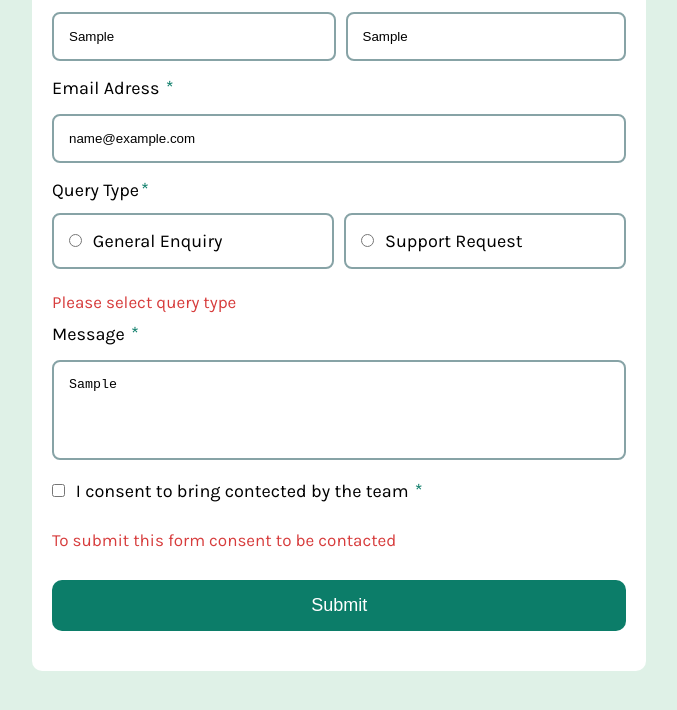
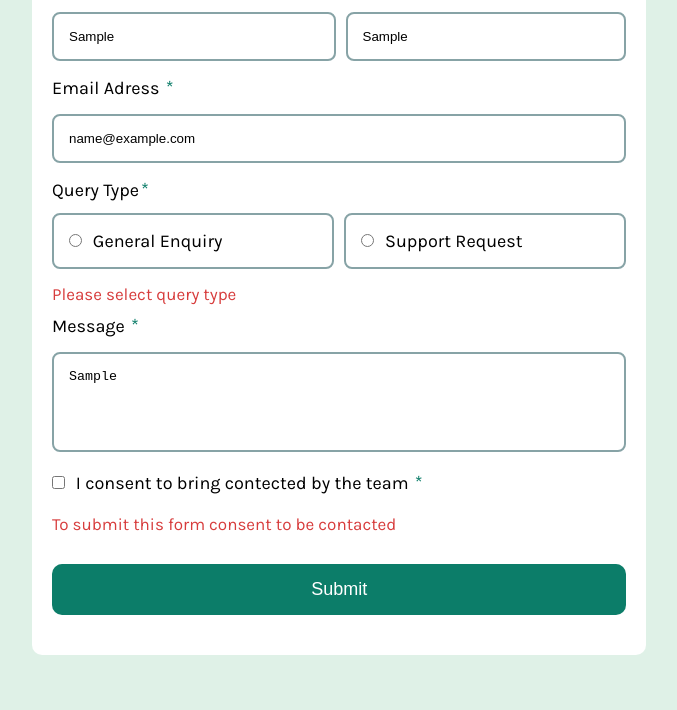
Before and after one commit to EzeMatthew/Form_project-, a plain HTML site: page index.html in a window 1280 px wide. Both pictures are taken after typing "Sample", "Sample", "name@example.com", "Sample" into the empty fields and a click on the input "Submit". Shown: the part 198-908 px from the top of the page, without its empty margins (294-971 px from the left). Drawn offline with Linux system fonts and the light colour scheme.

Commit message:
Update style.css

```diff
--- a/style.css
+++ b/style.css
@@ -66,7 +66,7 @@ input.errors {
   border: 3px solid red;
 }
 .errorMessage{
-  margin-top: 8px;
+  margin-top: 0px;
 /*   margin-top: -10px; */
   margin-bottom: 10px;
   display: none;
```
